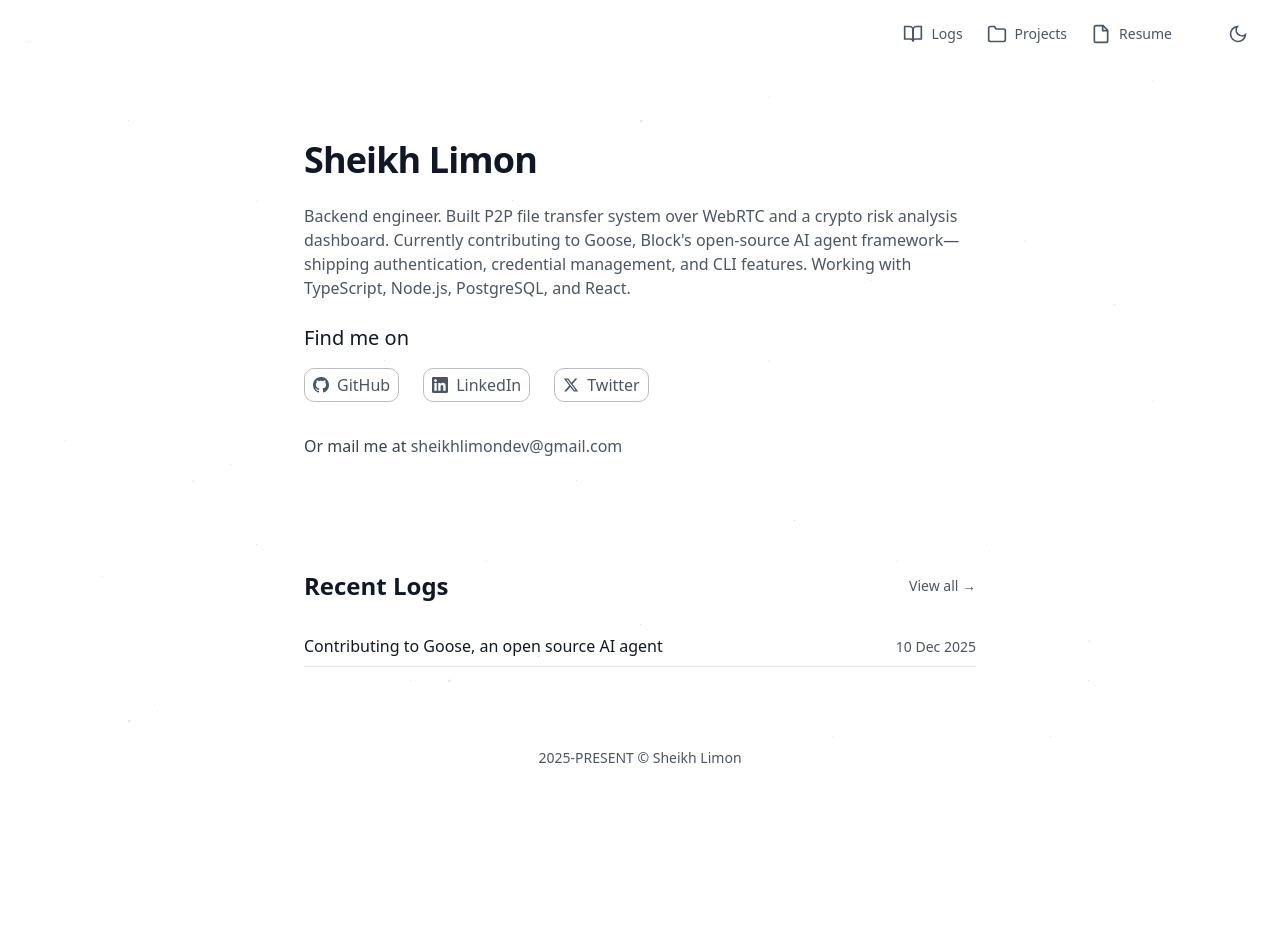
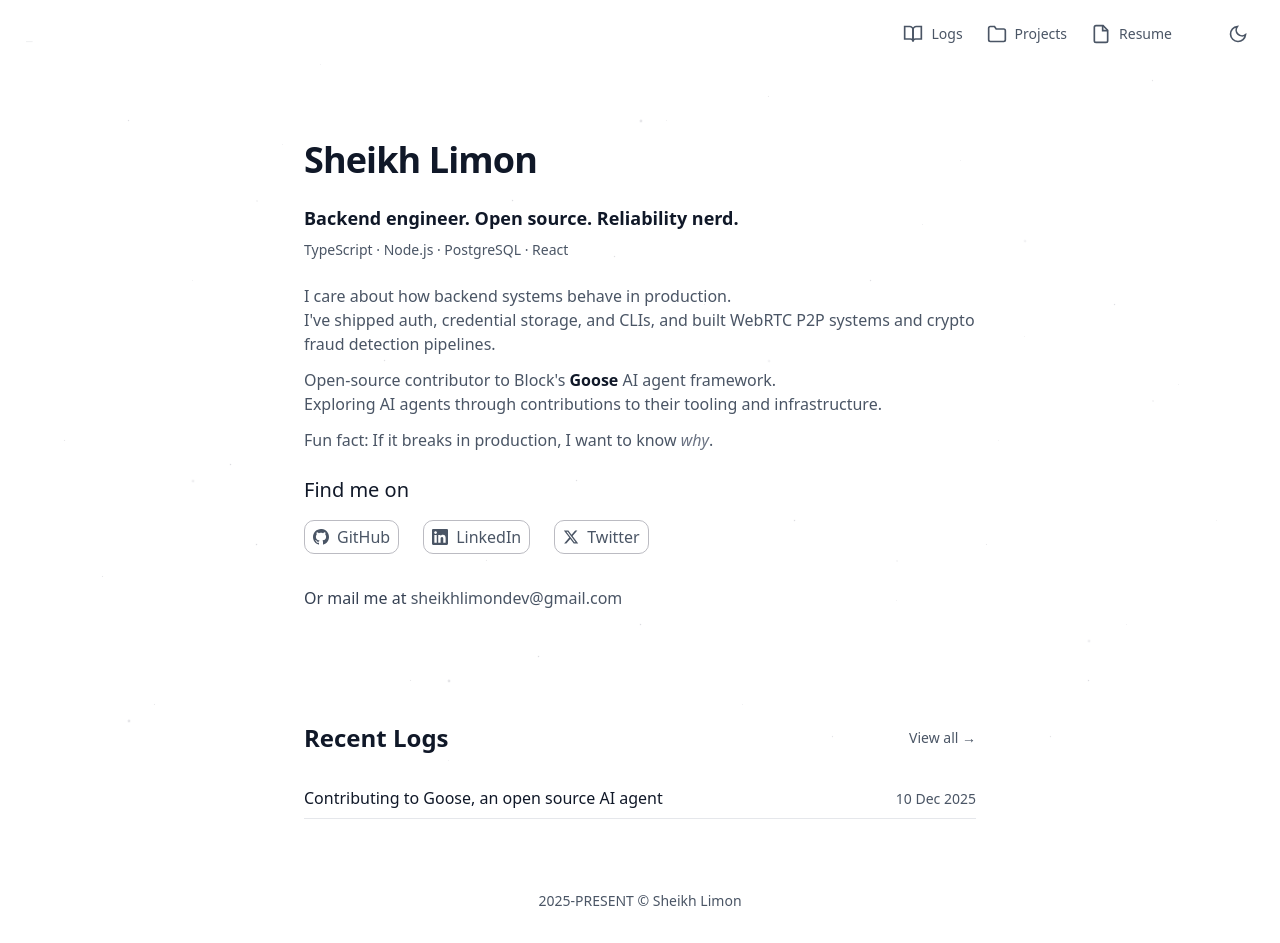
Before and after one commit to sheikhlimon/limon-portfolio, a Next.js app: page / in a window 1280 px wide. Before the commit the page ends 800 px from the top, so only its background shows below. Built offline with nearby package versions, Linux system fonts and the light colour scheme.

Commit message:
chore: dependencies

```diff
--- a/app/components/Hero.tsx
+++ b/app/components/Hero.tsx
@@ -1,7 +1,7 @@
 'use client'
 
 import { motion } from 'framer-motion'
-import { BIO, SOCIAL_LINKS } from '../../lib/constants'
+import { BIO, SOCIAL_LINKS, TITLE, TAGLINE } from '../../lib/constants'
 
 export default function Hero() {
   return (
@@ -15,14 +15,58 @@ export default function Hero() {
         Sheikh Limon
       </motion.h1>
 
-      <motion.p
-        className="text-gray-600 dark:text-gray-300 max-w-2xl whitespace-pre-line"
+      <motion.div
+        className="space-y-2"
+        initial={{ opacity: 0 }}
+        animate={{ opacity: 1 }}
+        transition={{ delay: 0.3 }}
+      >
+        <p className="font-semibold text-gray-900 dark:text-white text-lg">
+          {TITLE}
+        </p>
+        <p className="text-gray-600 dark:text-gray-400 text-sm">
+          {TAGLINE}
+        </p>
+      </motion.div>
+
+      <motion.div
+        className="text-gray-600 dark:text-gray-300 max-w-2xl space-y-3"
         initial={{ opacity: 0 }}
         animate={{ opacity: 1 }}
         transition={{ delay: 0.5 }}
       >
-        {BIO}
-      </motion.p>
+        {BIO.map((line, lineIndex) => (
+          <p
+            key={lineIndex}
+            className={lineIndex === 2 ? 'mb-0' : lineIndex === 1 ? '-mt-3' : ''}
+          >
+            {line.map((item, itemIndex) => (
+              <span key={itemIndex}>
+                {item.link ? (
+                  <a
+                    href={item.link}
+                    target="_blank"
+                    rel="noopener noreferrer"
+                    className="font-bold text-gray-900 dark:text-white hover:underline"
+                  >
+                    {item.text}
+                  </a>
+                ) : item.bold ? (
+                  <span className="font-bold text-gray-900 dark:text-white">
+                    {item.text}
+                  </span>
+                ) : item.italic ? (
+                  <span className="italic text-gray-500 dark:text-gray-400">
+                    {item.text}
+                  </span>
+                ) : (
+                  item.text
+                )}
+              </span>
+            ))}
+          </p>
+        ))}
+      </motion.div>
 
 
       <motion.div
--- a/lib/constants.ts
+++ b/lib/constants.ts
@@ -1,5 +1,49 @@
-export const BIO =
-  "Backend engineer. Built P2P file transfer system over WebRTC and a crypto risk analysis dashboard. Currently contributing to Goose, Block's open-source AI agent framework—shipping authentication, credential management, and CLI features. Working with TypeScript, Node.js, PostgreSQL, and React."
+export const TITLE = 'Backend engineer. Open source. Reliability nerd.'
+
+export const TAGLINE = 'TypeScript · Node.js · PostgreSQL · React'
+
+export const BIO = [
+  [
+    {
+      text: "I care about how backend systems behave in production.",
+    },
+  ],
+  [
+    {
+      text: "I've shipped auth, credential storage, and CLIs, and built WebRTC P2P systems and crypto fraud detection pipelines.",
+    },
+  ],
+  [
+    {
+      text: 'Open-source contributor to Block\'s ',
+    },
+    {
+      text: 'Goose',
+      bold: true,
+      link: 'https://github.com/block/goose',
+    },
+    {
+      text: ' AI agent framework.',
+    },
+  ],
+  [
+    {
+      text: 'Exploring AI agents through contributions to their tooling and infrastructure.',
+    },
+  ],
+  [
+    {
+      text: "Fun fact: If it breaks in production, I want to know ",
+    },
+    {
+      text: 'why',
+      italic: true,
+    },
+    {
+      text: '.',
+    },
+  ],
+] as const
 
 export const OPENSOURCE_STATS = {
   repository: {
--- a/logs/2025-12-10-goose.md
+++ b/logs/2025-12-10-goose.md
@@ -18,6 +18,7 @@ I submitted multiple pull requests to Goose, all of which were reviewed and merg
 
 Notable contributions:
 
+- **macOS keychain infinite prompt loop fix** ([#6620](https://github.com/block/goose/pull/6620)) – Added in-memory cache to eliminate repeated keychain prompts
 - **MCP hermit cleanup path expansion** ([#5953](https://github.com/block/goose/pull/5953)) – Fixed path resolution issues
 - **Graceful keyring failure fallback** ([#5808](https://github.com/block/goose/pull/5808)) – Improved CLI error handling
 - **Unified style checks** ([#5650](https://github.com/block/goose/pull/5650)) – Added a check-everything command for consistent code quality
--- a/package.json
+++ b/package.json
@@ -25,7 +25,7 @@
     "gray-matter": "^4.0.3",
     "lenis": "^1.3.15",
     "lucide-react": "^0.555.0",
-    "next": "16.0.7",
+    "next": "^16.1.6",
     "next-themes": "^0.4.6",
     "nextjs-toploader": "^3.9.17",
     "react": "19.2.0",
```
Also changed, not shown: 1 other file (tests, documents, lock files or other folders).
